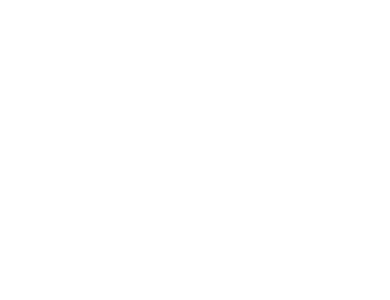
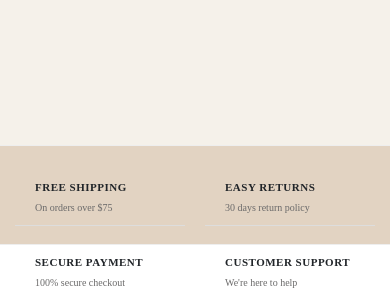
Before and after one commit to VermaPurnima27/Karkrita, a React (Vite) app: page / in a window 390 px wide. Shown: the part 1314-1614 px from the top of the page. Before the commit the page ends 844 px from the top, so only its background shows below. Built offline with nearby package versions, Linux system fonts and the light colour scheme; the HTML template or start-up script is replaced by a standard one.

Commit message:
hero section complete

```diff
--- a/src/App.jsx
+++ b/src/App.jsx
@@ -18,7 +18,7 @@
       <Navbar/>
       <Secondnav/>
       <About/>
-      {/* <CategorySection /> */}
+      {/* <CategorySection/> */}
 
     {/*<Signin/>*/}
       {/*<Signup/>*/}
--- a/src/Component/About.css
+++ b/src/Component/About.css
@@ -10,6 +10,8 @@
 
 body{
     overflow-x: hidden;
+    /* background-color: #f5f0e6; */
+    background-color: #F5F1EA;
 }
 
 /* ================= Desktop ================= */
@@ -20,6 +22,7 @@
     right: 50px;
     width: 800px;
     height: 900px;
+
 }
 
 .box1,
@@ -81,12 +84,13 @@
 }
 
 .title-btn{
-    background:#e6b692;
+    background:#cc9d7a;
     color:#342121;
+
     padding:12px 25px;
     border-radius:8px;
     border:2px solid rgb(70,44,44);
-    font-size:18px;
+    font-size:20px;
     cursor:pointer;
     justify-content:center;
     align-items:center;
@@ -473,6 +477,160 @@
     height:30px ;
 }
 
+}
+
+
+.section1{
+    margin-top:2000px ;
+    display:flex;
+    flex-direction: row;
+    justify-content:space-around;
+}
+
+.card1,card2,card3{
+    height: 10px;
+    width: 10px;
+
+}
+
+.card img{
+    height: 10px;
+    width: 10px;
+    background-size: cover;
+
+}
+
+
+
+
+
+
+/* ================= Features ================= */
+
+.features {
+    width: 100%;
+    height: 100px;
+    display: flex;
+    justify-content: space-around;
+    align-items: center;
+    padding: 25px 40px;
+    background-color: #e2d3c2;/*#E1D4C2;*/
+    border-top: 1px solid #eee;
+    border-bottom: 1px solid #eee;
+    margin-top: 820px;
 
 
 }
+
+/* .features {
+    width: 100%;
+    height: 100px;
+    display: flex;
+    justify-content: space-around;
+    align-items: center;
+    padding: 25px 40px;
+    background-color: #e2d3c2;
+/*
+    border-top: 1px solid #eee;
+    border-bottom: 1px solid #eee;
+
+    margin-top: 820px;
+
+    /* Blue-Grey soft effect
+    /* box-shadow: 0 -8px 20px rgba(80, 100, 120, 0.25);
+    box-shadow: 0 -10px 20px rgba(139, 139, 139, 0.3);
+    /* box-shadow: 0 -6px 18px rgba(40, 49, 57, 0.18);
+} */
+
+.feature {
+    display: flex;
+    align-items: center;
+    gap: 15px;
+    padding: 0 35px;
+    border-right: 1px solid #ddd;
+}
+
+.feature:last-child {
+    border-right: none;
+}
+
+.feature i {
+    font-size: 30px;
+    color: #333;
+}
+
+.feature h3 {
+    margin: 0;
+    font-size: 18px;
+    font-weight: 600;
+    letter-spacing: 0.5px;
+}
+
+.feature p {
+    margin: 6px 0 0;
+    font-size: 15px;
+    color: #6b6a6a;
+}
+
+
+/* ================= Features Tablet ================= */
+
+@media(max-width: 900px) {
+
+    .features {
+        padding: 20px 10px;
+    }
+
+    .feature {
+        padding: 0 15px;
+        gap: 10px;
+    }
+
+    .feature i {
+        font-size: 25px;
+    }
+
+    .feature h3 {
+        font-size: 12px;
+    }
+
+    .feature p {
+        font-size: 10px;
+    }
+}
+
+
+/* ================= Features Mobile ================= */
+
+@media(max-width: 600px) {
+
+    .features {
+        display: grid;
+        grid-template-columns: 1fr 1fr;
+        gap: 20px;
+        padding: 25px 15px;
+    }
+
+    .feature {
+        padding: 10px;
+        border-right: none;
+        border-bottom: 1px solid #ddd;
+    }
+
+    .feature:nth-child(3),
+    .feature:nth-child(4) {
+        border-bottom: none;
+    }
+
+    .feature i {
+        font-size: 24px;
+    }
+
+    .feature h3 {
+        font-size: 11px;
+    }
+
+    .feature p {
+        font-size: 10px;
+    }
+}
--- a/src/Component/About.jsx
+++ b/src/Component/About.jsx
@@ -4,6 +4,8 @@
 import bastarart4 from './image/bastarart4.webp';
 import bastarart5 from './image/bastar art5.webp';
 import bast3 from './image/bast3.webp';
+import img10 from './image/img10.webp';
+// import "@fortawesome/fontawesome-free/css/all.min.css";
 
 import bastarart51 from './image/bastarart51.webp';
 
@@ -43,6 +45,87 @@
       </div>
 
     </div>
+
+
+
+
+<section className="features">
+  <div className="feature">
+    <i className="fa-solid fa-truck"></i>
+    <div>
+      <h3>FREE SHIPPING</h3>
+      <p>On orders over $75</p>
+    </div>
+  </div>
+
+  <div className="feature">
+    <i className="fa-solid fa-rotate"></i>
+    <div>
+      <h3>EASY RETURNS</h3>
+      <p>30 days return policy</p>
+    </div>
+  </div>
+
+  <div className="feature">
+    <i className="fa-solid fa-shield-halved"></i>
+    <div>
+      <h3>SECURE PAYMENT</h3>
+      <p>100% secure checkout</p>
+    </div>
+  </div>
+
+  <div className="feature">
+    <i className="fa-solid fa-headphones"></i>
+    <div>
+      <h3>CUSTOMER SUPPORT</h3>
+      <p>We're here to help</p>
+    </div>
+  </div>
+</section>
+
+{/*
+    < section >
+
+    <div className="section1">
+     <div className="card1">
+      <img  id='img' src={img10} alt="" />
+     </div>
+     <div className="card2">
+      <img id='img' src={img10} alt="" />
+     </div>
+     <div className="card3">
+      <img id='img' src={img10} alt="" />
+     </div>
+     </div>
+    </section>
+
+    < section className='section2'>
+     <div className="card1">
+      <img src={img10} alt="" />
+     </div>
+     <div className="card2">
+      <Reactimg src={img10} alt="" />
+     </div>
+     <div className="card3">
+      <img src={img10} alt="" />
+     </div>
+    </section>
+
+
+     < section className='section3'>
+     <div className="card1">
+      <img src={img10} alt="" />
+     </div>
+     <div className="card2">
+      <Reactimg src={img10} alt="" />
+     </div>
+     <div className="card3">
+      <img src={img10} alt="" />
+     </div>
+    </section>  */}
+
+
+
     </>
   )
 }
--- a/src/Component/Secondnav.css
+++ b/src/Component/Secondnav.css
@@ -1,4 +1,4 @@
-/* .secondNavbar {
+.secondNavbar {
     position: fixed;
     top: 100px;
     left: 0;
@@ -12,6 +12,8 @@
 
     padding: 0 20px;
     z-index: 999;
+    border-bottom: 1px solid #d1cfcf;
+    box-shadow: 0 5px 10px #6c5c4d;/*rgb(140, 138, 138) */
 }
 
 
@@ -75,9 +77,6 @@
         font-size: 26px;
     }
 }
- */
-
-
 
 
 
```
Also changed, not shown: src/Component/image/img10.webp (added).
